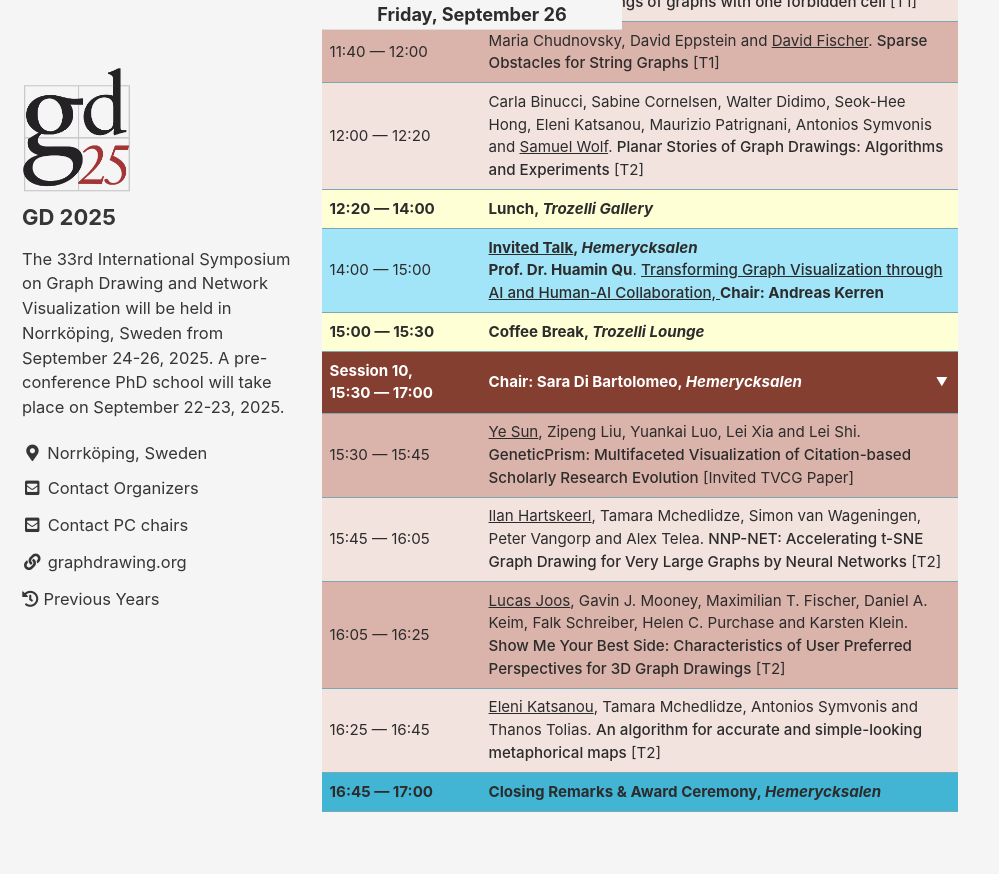
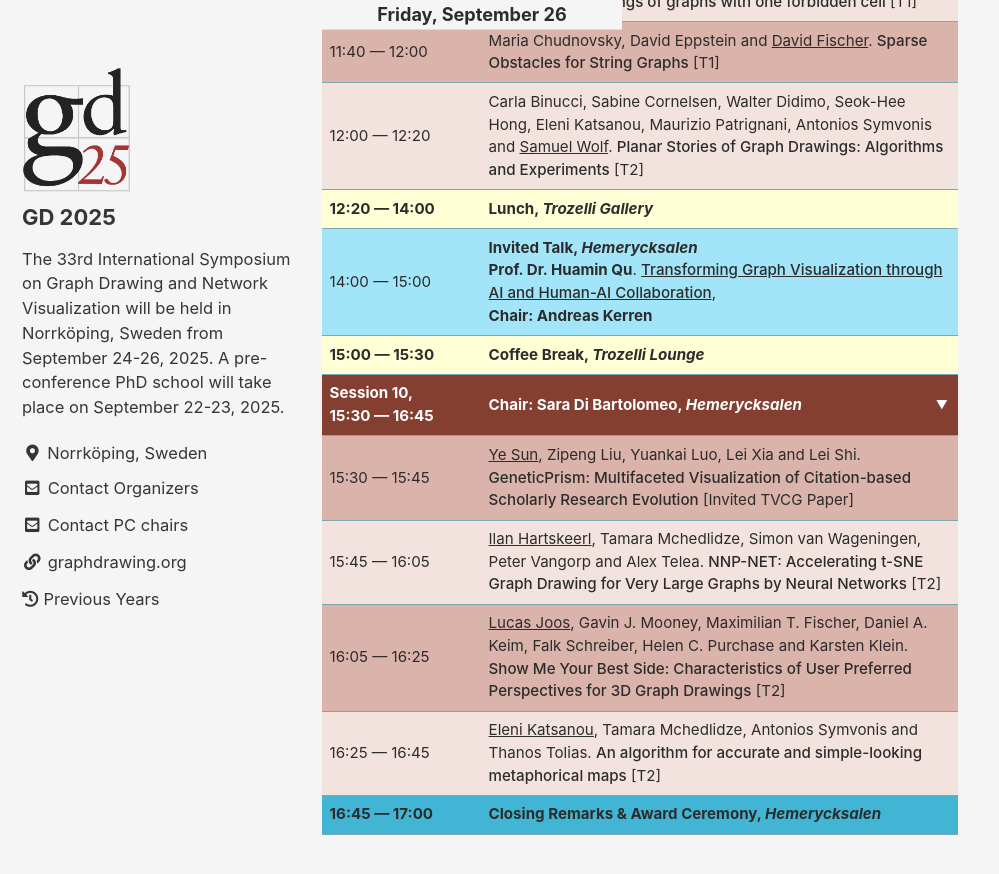
Before and after one commit to graphdrawing/gd2025, a Jekyll site: the page built from pages/program.md, in a window 1280 px wide and 900 px high, scrolled down 8260 px. Shown: the top 874 px of the window, without its empty margins (0-999 px from the left). Built offline with Jekyll 4.4.1, drawn with Linux system fonts in a browser that asks for light colours; cached includes are drawn as plain includes; some of the changed text lies outside the part shown.

Commit message:
styling fix

```diff
--- a/pages/program.md
+++ b/pages/program.md
@@ -860,8 +860,8 @@ function scrollToSection(sectionId) {
     <tr class="session"><td>11:40 &mdash; 12:00</td><td><span class="authors"><span class="speaker">Rafał Pyzik</span></span>. <span class="title">Treewidth of Outer k-Planar Graphs</span> <span class="track">[T1]</span></td></tr>
     <tr class="session light"><td>12:00 &mdash; 12:20</td><td><span class="authors">Alvin Chiu, <span class="speaker">Thomas Depian</span>, David Eppstein, Michael T. Goodrich and Martin Nöllenburg</span>. <span class="title">Visualizing Treewidth</span> <span class="track">[T2]</span></td></tr>
     <tr class="lunch"><td>12:20 &mdash; 14:00</td><td>Lunch, <span class="room-info">Trozelli Gallery</span></td></tr>
-    <tr class="invited-talk schedule-link" id="invited-talk-Hans-Bodlaender" schedule-link-start="2024-09-19T14:00" schedule-link-end="2024-09-19T15:00" schedule-link-text="Invited Talk by Hans Bodlaender"><td>14:00 &mdash; 15:00</td><td><strong><a href="../speaker/#Hans-Bodlaender">Invited Talk</a>, <span class="room-info">Hemerycksalen</span></strong><br>
-    <span class="authors"><span>Prof. Dr. Hans Bodlaender</span>. </span><span class="title"><a href="" target="_blank">A Sketch of Parameterized Complexity, Chair: Vida Dujmovic</a></span>
+    <tr class="invited-talk schedule-link" id="invited-talk-Hans-Bodlaender" schedule-link-start="2024-09-19T14:00" schedule-link-end="2024-09-19T15:00" schedule-link-text="Invited Talk by Hans Bodlaender"><td>14:00 &mdash; 15:00</td><td><strong><strong>Invited Talk</strong>, <span class="room-info">Hemerycksalen</span></strong><br>
+    <span class="authors"><span>Prof. Dr. Hans Bodlaender</span>. </span><span class="title"><a href="../speaker/#Hans-Bodlaender" target="_blank">A Sketch of Parameterized Complexity</a>, <strong>Chair: Vida Dujmovic</strong></span>
     </td></tr>
     <tr class="coffee"><td><strong>15:00 &mdash; 15:30</strong></td><td><strong>Coffee Break, <span class="room-info">Trozelli Lounge</span></strong></td></tr>
     <tr class="session header schedule-link" id="session-7" schedule-link-start="2024-09-19T15:30" schedule-link-end="2024-09-19T16:45" schedule-link-text="Session 7"><td><strong>Session 7,<br> 15:30 &mdash; 16:45</strong></td><td><strong>Sponsored by <a href="https://www.tomsawyer.com" target="_blank" style="color: white !important"><strong>Tom Sawyer Software</strong></a>, <br>Chair: Eleni Katsanou, <span class="room-info">Hemerycksalen</span></strong></td></tr>
@@ -901,11 +901,11 @@ function scrollToSection(sectionId) {
     <tr class="session"><td>11:40 &mdash; 12:00</td><td><span class="authors">Maria Chudnovsky, David Eppstein and <span class="speaker">David Fischer</span></span>. <span class="title">Sparse Obstacles for String Graphs</span> <span class="track">[T1]</span></td></tr>
     <tr class="session light"><td>12:00 &mdash; 12:20</td><td><span class="authors">Carla Binucci, Sabine Cornelsen, Walter Didimo, Seok-Hee Hong, Eleni Katsanou, Maurizio Patrignani, Antonios Symvonis and <span class="speaker">Samuel Wolf</span></span>. <span class="title">Planar Stories of Graph Drawings: Algorithms and Experiments</span> <span class="track">[T2]</span></td></tr>
     <tr class="lunch"><td><strong>12:20 &mdash; 14:00</strong></td><td><strong>Lunch, <span class="room-info">Trozelli Gallery</span></strong></td></tr>
-    <tr class="invited-talk schedule-link" id="invited-talk-huamin" schedule-link-start="2024-09-20T14:00" schedule-link-end="2024-09-20T15:00" schedule-link-text="Invited Talk by Huamin Qu"><td>14:00 &mdash; 15:00</td><td><strong><a href="../speaker/#h
-    Huamin-Qu">Invited Talk</a>, <span class="room-info">Hemerycksalen</span></strong><br>
-    <span class="authors"><strong>Prof. Dr. Huamin Qu</strong>. </span><span class="title"><a href="" target="_blank">Transforming Graph Visualization through AI and Human-AI Collaboration, </a></span> <strong>Chair: Andreas Kerren</strong></td></tr>
+    <tr class="invited-talk schedule-link" id="invited-talk-huamin" schedule-link-start="2024-09-20T14:00" schedule-link-end="2024-09-20T15:00" schedule-link-text="Invited Talk by Huamin Qu"><td>14:00 &mdash; 15:00</td><td><strong><strong>Invited Talk</strong>, <span class="room-info">Hemerycksalen</span></strong><br>
+    <span class="authors"><strong>Prof. Dr. Huamin Qu</strong>. </span><span class="title"><a href="../speaker/#
+    Huamin-Qu" target="_blank">Transforming Graph Visualization through AI and Human-AI Collaboration</a></span>, <br><strong>Chair: Andreas Kerren</strong></td></tr>
     <tr class="coffee"><td><strong>15:00 &mdash; 15:30</strong></td><td><strong>Coffee Break, <span class="room-info">Trozelli Lounge</span></strong></td></tr>
-    <tr class="session header schedule-link" id="session-10" schedule-link-start="2024-09-20T15:30" schedule-link-end="2024-09-20T16:30" schedule-link-text="Session 10"><td><strong>Session 10,<br> 15:30 &mdash; 17:00</strong></td><td><strong>Chair: Sara Di Bartolomeo, <span class="room-info">Hemerycksalen</span></strong></td></tr>
+    <tr class="session header schedule-link" id="session-10" schedule-link-start="2024-09-20T15:30" schedule-link-end="2024-09-20T16:30" schedule-link-text="Session 10"><td><strong>Session 10,<br> 15:30 &mdash; 16:45</strong></td><td><strong>Chair: Sara Di Bartolomeo, <span class="room-info">Hemerycksalen</span></strong></td></tr>
     <tr class="session"><td>15:30 &mdash; 15:45</td><td><span class="authors"><span class="speaker">Ye Sun</span>, Zipeng Liu, Yuankai Luo, Lei Xia and Lei Shi</span>. <span class="title">GeneticPrism: Multifaceted Visualization of Citation-based Scholarly Research Evolution</span> <span class="track">[Invited TVCG Paper]</span></td></tr>
     <tr class="session light"><td>15:45 &mdash; 16:05</td><td><span class="authors"><span class="speaker">Ilan Hartskeerl</span>, Tamara Mchedlidze, Simon van Wageningen, Peter Vangorp and Alex Telea</span>. <span class="title">NNP-NET: Accelerating t-SNE Graph Drawing for Very Large Graphs by Neural Networks</span> <span class="track">[T2]</span></td></tr>
     <tr class="session"><td>16:05 &mdash; 16:25</td><td><span class="authors"><span class="speaker">Lucas Joos</span>, Gavin J. Mooney, Maximilian T. Fischer, Daniel A. Keim, Falk Schreiber, Helen C. Purchase and Karsten Klein</span>. <span class="title">Show Me Your Best Side: Characteristics of User Preferred Perspectives for 3D Graph Drawings</span> <span class="track">[T2]</span></td></tr>
```
Also changed, not shown: other parts of pages/program.md (+2 -2 lines), 2 other files.
